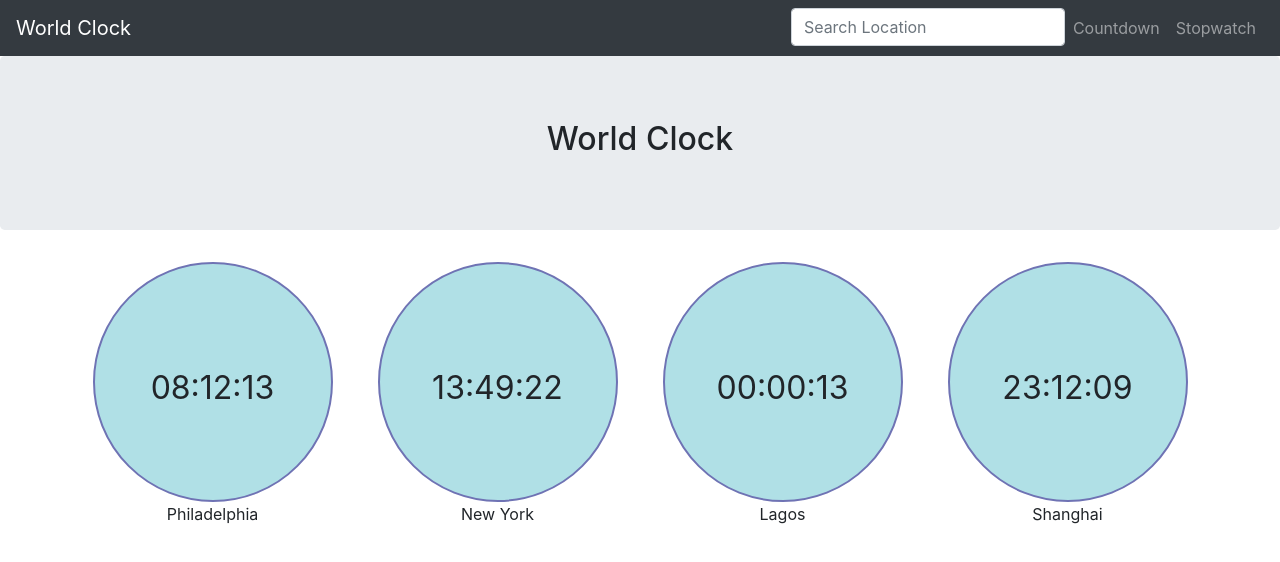
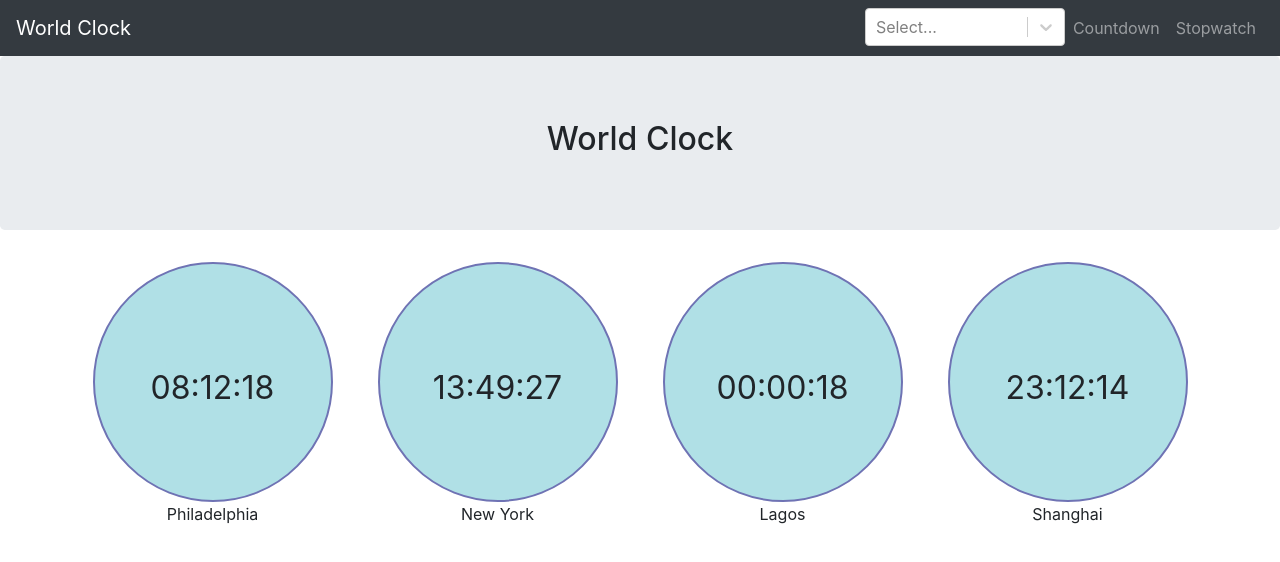
Before and after one commit to Okoli-Ryan/Timing, a React (Create React App) app: page / in a window 1280 px wide. Shown: the top 562 px of the page. Built offline with nearby package versions, Linux system fonts and the light colour scheme; the HTML template or start-up script is replaced by a standard one.

Commit message:
Search working, modal watch

```diff
--- a/package.json
+++ b/package.json
@@ -9,9 +9,11 @@
     "react": "^16.11.0",
     "react-dom": "^16.11.0",
     "react-fontawesome": "^1.7.1",
+    "react-modal": "^3.11.1",
     "react-router-dom": "^5.1.2",
     "react-scripts": "3.2.0",
     "react-scrollbar": "^0.5.6",
+    "react-select": "^3.0.8",
     "reactstrap": "^8.1.1"
   },
   "scripts": {
--- a/public/index.html
+++ b/public/index.html
@@ -29,6 +29,7 @@
   <body>
     <noscript>You need to enable JavaScript to run this app.</noscript>
     <div id="root"></div>
+
     <!--
       This HTML file is a template.
       If you open it directly in the browser, you will see an empty page.
--- a/src/App.css
+++ b/src/App.css
@@ -30,6 +30,9 @@
   width: 50px!important;
 }
 
+#select{
+  width: 200px
+}
 
 .circle{
   border: 2px solid #6F73B4;
@@ -44,34 +47,8 @@
   top: 42%;
 }
 
-.drop-button{
-  color: black;
-  border-bottom: 1px solid black;
-  background: none;
-  outline: none;
-  position: relative;
-}
-
-.drop-button:hover{
-  background-color: aliceblue;
-}
-
-.drop-div{
-  display: flex;
-  flex: 1;
-  background-color: #e9ecef;
-  max-height: 8em;
-  height: max-content;
-  flex-direction: column;
-  overflow-y: auto;
-  position: absolute;
-  top: 100%;
-  right: 10%;
-  border-radius: 5px
-}
-
 @media screen and (max-width: 767px){
-  .drop-div{
-    top: 50%
+  #select{
+    width: 100%
   }
 }
--- a/src/App.js
+++ b/src/App.js
@@ -7,8 +7,8 @@ import Navigation from "./Nav";
 import Home from "./Home";
 import "bootstrap/dist/css/bootstrap.min.css";
 
+function App() {
 
-function App() {
   return (
       <Router>
         <div>
--- a/src/Clock.js
+++ b/src/Clock.js
@@ -3,10 +3,12 @@ import './App.css';
 
 function Clock(props){
 
-    var min = props.minuteTime;
-    var sec = props.secondTime;
-    var hour = props.hourTime;
-    var cityLoc = props.cityLoc;
+    const {minuteTime, secondTime, hourTime, cityLoc} = props;
+
+    var min = minuteTime;
+    var sec = secondTime;
+    var hour = hourTime;
+    var cityLocation = cityLoc;
 
     function format(e) {
         if(e === "")
@@ -28,7 +30,7 @@ function Clock(props){
                 <span className="text-center timer">{hour}:{min}:{sec}</span>
             </div>
             <div className="text-center">
-                {cityLoc}
+                {cityLocation}
             </div>
         </div>
     )
--- a/src/Home.js
+++ b/src/Home.js
@@ -1,14 +1,13 @@
 import React from 'react';
 import {Container, Row, Col} from 'reactstrap';
-import Clock from "./Clock";
-import {location_list} from './Location_list';
+import Watch from "./Watch";
 
 export default function Home() {
 
     const times = ["8-12-13-Philadelphia", "13-49-22-New York", "0-0-13-Lagos", "23-12-9-Shanghai"];
     const list = times.map((item, key) =>
         <Col key={key}>
-           <Clock secondTime={item.split("-")[2]} minuteTime={item.split("-")[1]} hourTime={item.split("-")[0]} cityLoc={item.split("-")[3]}/>
+           <Watch secondTime={item.split("-")[2]} minuteTime={item.split("-")[1]} hourTime={item.split("-")[0]} cityLoc={item.split("-")[3]}/>
         </Col>
     );
 
--- /dev/null
+++ b/src/Modal.js
@@ -0,0 +1,29 @@
+import React, { useState } from 'react';
+import { Button, Modal, ModalHeader, ModalBody, ModalFooter } from 'reactstrap';
+import Watch from './Watch'
+
+const ModalEx = (props) => {
+
+    const [modal, setModal] = useState(true);
+
+    const toggle = () => {
+        setModal(false);
+        props.appear();
+    }
+
+    return (
+        <div>
+            <Modal isOpen={modal} toggle={toggle}>
+                <ModalHeader toggle={toggle}>Modal title</ModalHeader>
+                <ModalBody>
+                    <Watch hourTime={12} minuteTime={13} secondTime={24} cityLoc="San Francisco"/>
+                </ModalBody>
+                <ModalFooter>
+                    <Button color="secondary" onClick={toggle}>Cancel</Button>
+                </ModalFooter>
+            </Modal>
+        </div>
+    );
+};
+
+    export default ModalEx;
--- a/src/Nav.js
+++ b/src/Nav.js
@@ -1,36 +1,23 @@
 import React, {useState} from 'react';
-import {Navbar, NavbarToggler, NavItem, Nav, Collapse, Input} from 'reactstrap';
+import {Navbar, NavbarToggler, NavItem, Nav, Collapse} from 'reactstrap';
 import {Link} from 'react-router-dom';
 import {location_list} from "./Location_list";
-import $ from 'jquery'
+import ModalEx from './Modal'
+import Select from 'react-select';
 
 function Navigation() {
 
     const [isOpen, SetIsOpen] = useState(false);
-    const [isOpen_two, SetIsOpen_two] = useState("none");
-    var [value, setValue] = useState("");
+    const [modalShow, setModalShow] = useState(false);
 
-    $(document).ready(function () {
-        const search_button = $('.search_button');
-        const search_input = $('#search_input');
-
-        search_button.click(
-            function () {
-                // $('#search_input').val(search_button.value);
-                // console.log(f);
-            }
-        );
-
-        search_input.focus(function () {
-            SetIsOpen_two("flex");
-        });
-
-        search_input.blur(function () {
-            SetIsOpen_two("none");
-        });
-    });
+    const options = location_list
+        .map((item) => ({
+            value: item,
+            label: item
+        }));
 
     const toggle = () => SetIsOpen(!isOpen);
+    const toggleModal = () => setModalShow(!modalShow);
 
     return (
         <Navbar color="dark" dark expand="md">
@@ -40,19 +27,11 @@ function Navigation() {
             <NavbarToggler onClick={toggle}/>
             <Collapse isOpen={isOpen} navbar>
                 <Nav className="ml-auto" navbar>
+                    <NavItem id="select">
+                            <Select options={options} onChange={toggleModal}/>
+                    </NavItem>
                     <NavItem>
-                    <Input type="search" placeholder="Search Location" id="search_input" onChange={e => {
-                        setValue(e.target.value.split(' ').join('_').toLowerCase());
-                    } }/>
-                    <form className="drop-div" style={{display: isOpen_two}}>
-                        {location_list.map((item, key) => {
-                                if (item.toLowerCase().includes(value) && value !== item.toLowerCase()) {
-                                    return <button className="btn btn-outline-dark search_button" key={key}>{item}</button>
-
-                                }
-                            }
-                        )}
-                    </form>
+                        {modalShow && <ModalEx appear={toggleModal}/>}
                     </NavItem>
                     <NavItem>
                         <Link to="/countdown" className="nav-link">
--- /dev/null
+++ b/src/Watch.js
@@ -0,0 +1,45 @@
+import React, {useState, useEffect} from 'react';
+import Clock from "./Clock";
+
+var s;
+
+function Watch(props){
+
+    const {hourTime, minuteTime, secondTime, cityLoc} = props;
+    const val = (hourTime*3600) + (minuteTime*60) + (secondTime%60);
+
+    var [valueTime, setValue] = useState(val);
+
+    useEffect(() => {
+        increaseValue();
+        return () =>
+            clearInterval(s)
+
+    }, []);
+
+    const increaseValue = () => {
+        s = setInterval(repeat, 1000);
+    };
+
+    function repeat() {
+        if (valueTime >= 86399) {
+            valueTime = -1;
+            setValue(valueTime);
+        }
+            valueTime++;
+            setValue(valueTime);
+
+    }
+    //
+    var hour = Math.floor(valueTime/3600);
+    var min = (valueTime - (Math.floor(valueTime/3600)*3600) - Math.floor(valueTime%60))/60;
+    var sec = Math.floor(valueTime%60);
+
+    return(
+        <div>
+            <Clock minuteTime={min} secondTime={sec} hourTime={hour} cityLoc = {cityLoc}/>
+        </div>
+    )
+}
+
+export default Watch;
```
Also changed, not shown: 1 other file (tests, documents, lock files or other folders). Lines whose indentation alone changed are shown as unchanged.
